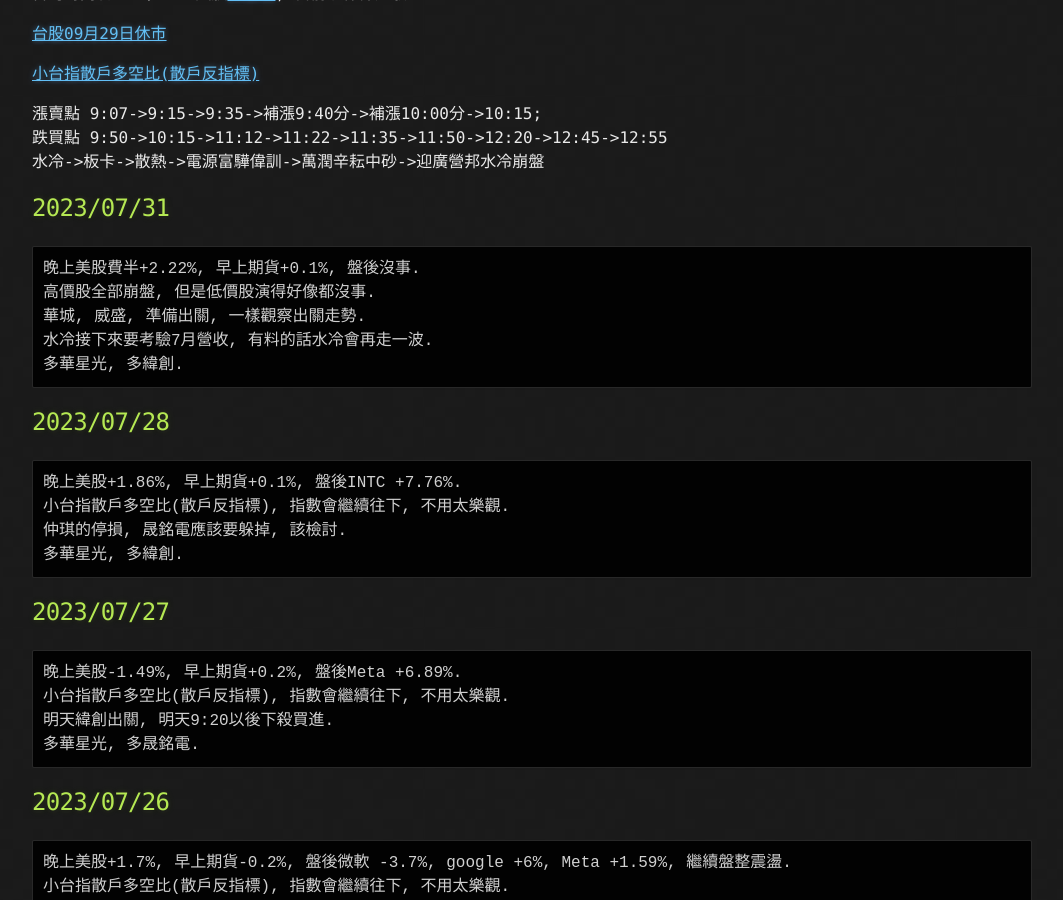
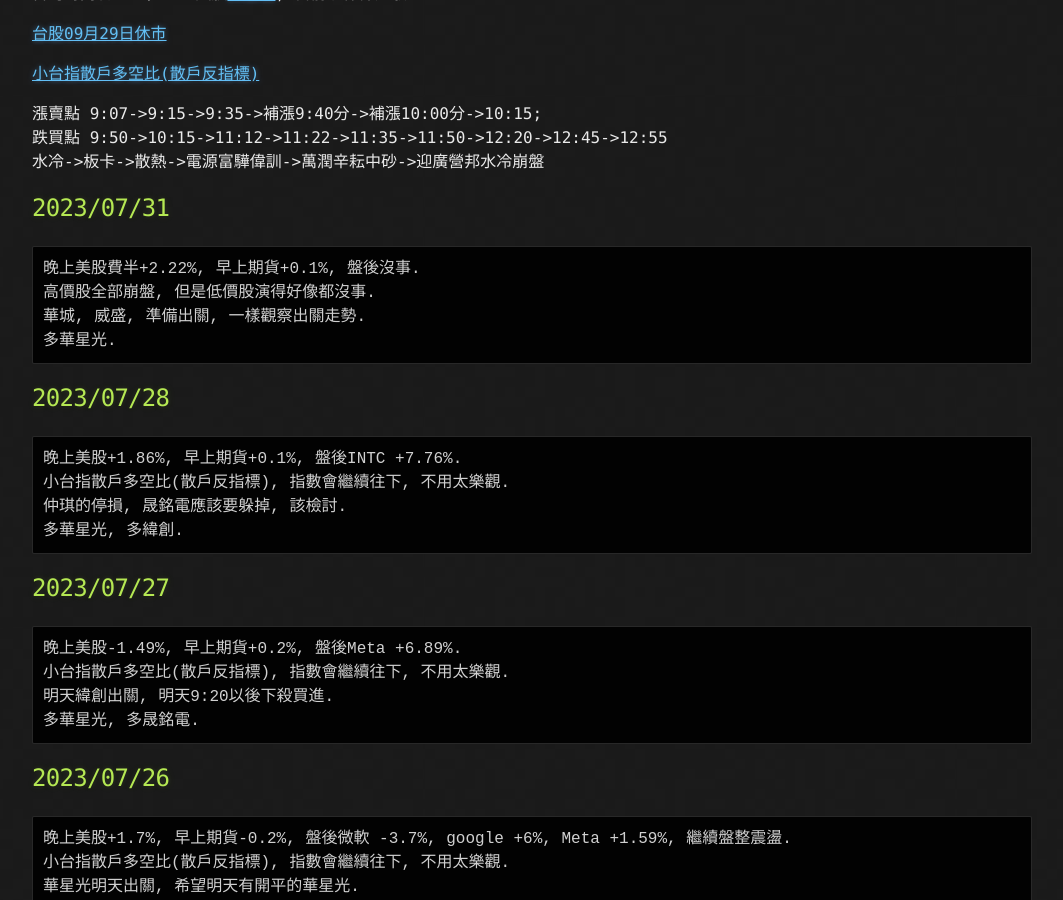
Before and after one commit to lepg5487/Stock_God, a Jekyll site: the page built from index.md, in a window 1280 px wide and 900 px high, scrolled down 436 px. Shown: the whole window, without its empty margins (108-1171 px from the left). Built offline with Jekyll 4.4.1, drawn with Linux system fonts in a browser that asks for light colours; our own code applies the rules of GitHub Pages for plain Markdown files.

Commit message:
Update index.md

````diff
--- a/index.md
+++ b/index.md
@@ -25,8 +25,7 @@ layout: testlayouts
 晚上美股費半+2.22%, 早上期貨+0.1%, 盤後沒事.
 高價股全部崩盤, 但是低價股演得好像都沒事.
 華城, 威盛, 準備出關, 一樣觀察出關走勢.
-水冷接下來要考驗7月營收, 有料的話水冷會再走一波.
-多華星光, 多緯創.
+多華星光.
 ```
 
 ## 2023/07/28
````
